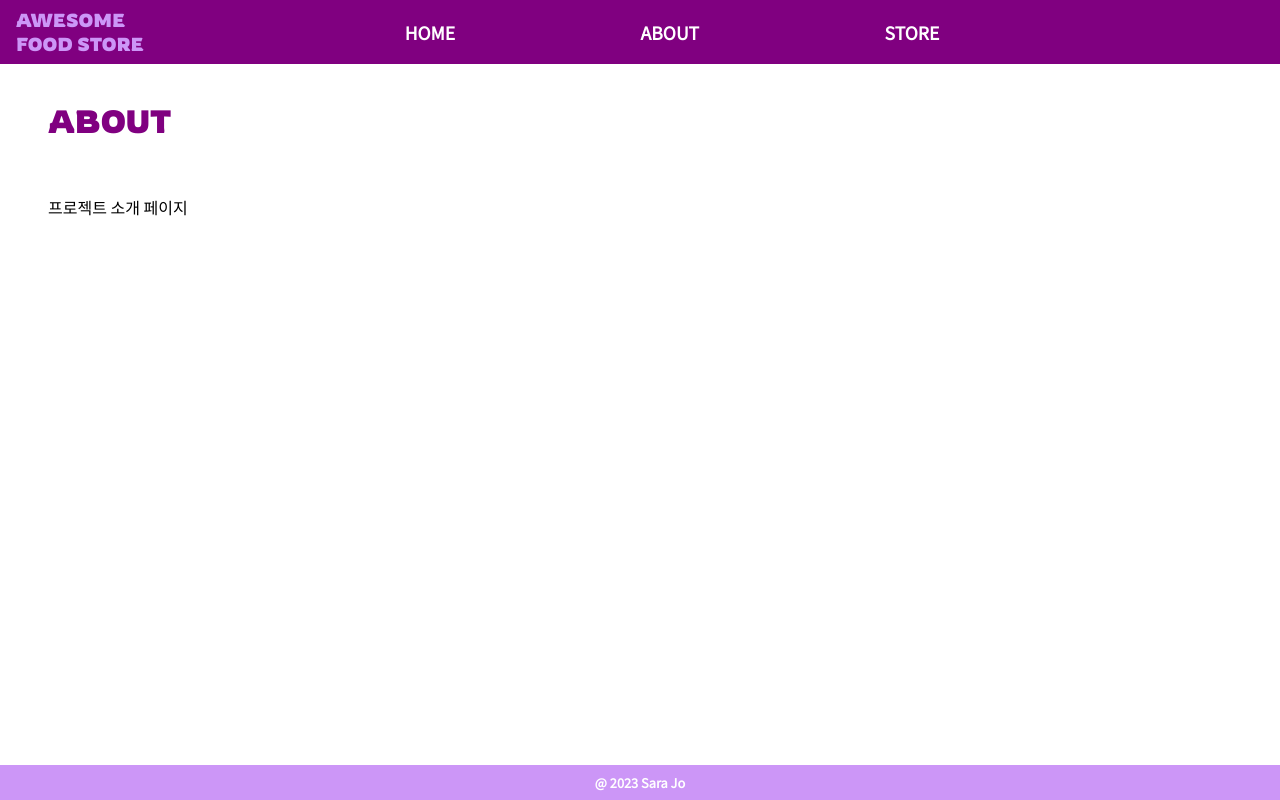
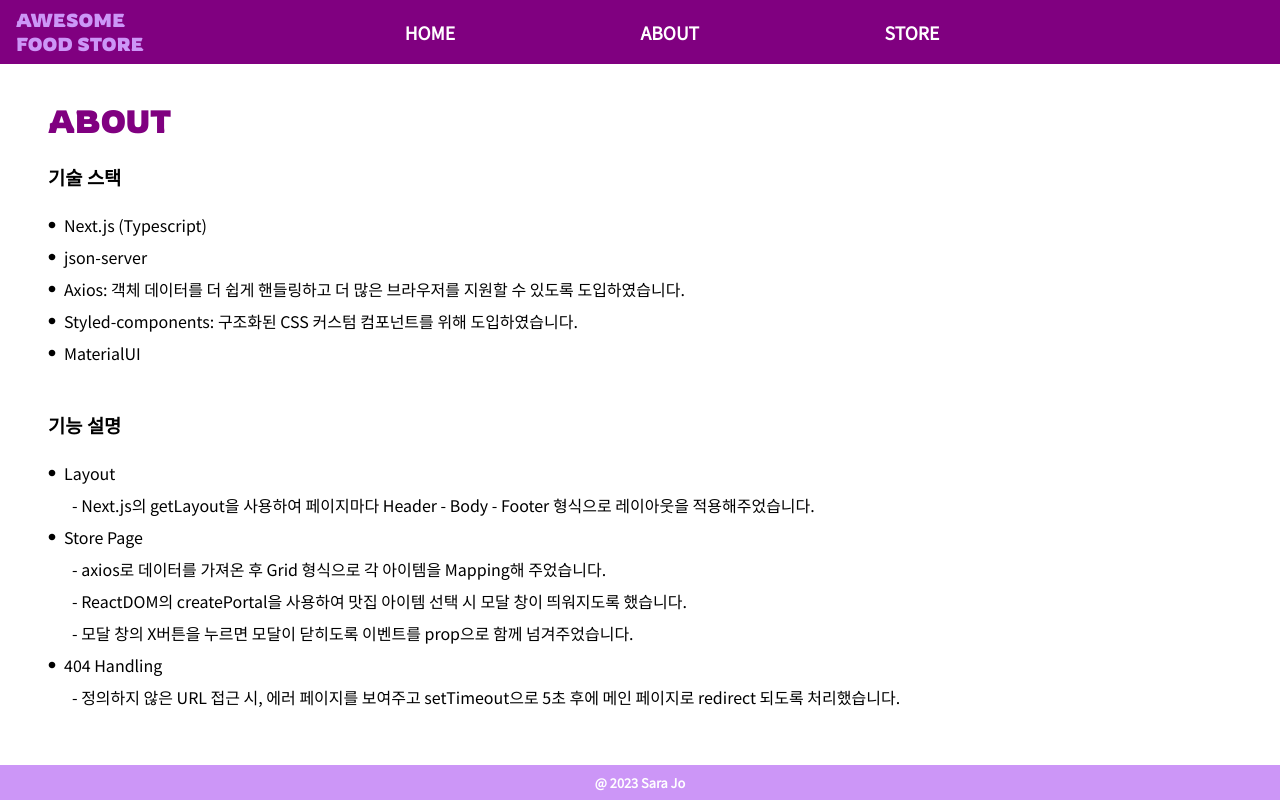
Before and after one commit to Sara-Jo/Awesome-Food-Store, a Next.js app: page /about in a window 1280 px wide. Built offline with nearby package versions, Linux system fonts and the light colour scheme.

Commit message:
added content of about page

```diff
--- a/src/pages/about.tsx
+++ b/src/pages/about.tsx
@@ -1,6 +1,8 @@
-import Layout from "@/layout/layout";
+import Layout from "@/components/layout/layout";
 import { ReactElement } from "react";
 import styled from "styled-components";
+import LensIcon from "@material-ui/icons/Lens";
+import LensOutlinedIcon from "@material-ui/icons/LensOutlined";
 
 export default function About() {
   return (
@@ -8,7 +10,79 @@ export default function About() {
       <TitleContainer>
         <h1>ABOUT</h1>
       </TitleContainer>
-      <ContentContainer>프로젝트 소개 페이지</ContentContainer>
+      <ContentContainer>
+        <h3>기술 스택</h3>
+        <ContentWrapper>
+          <LensIcon />
+          <p>Next.js (Typescript)</p>
+        </ContentWrapper>
+        <ContentWrapper>
+          <LensIcon />
+          <p>json-server</p>
+        </ContentWrapper>
+        <ContentWrapper>
+          <LensIcon />
+          <p>
+            Axios: 객체 데이터를 더 쉽게 핸들링하고 더 많은 브라우저를 지원할 수
+            있도록 도입하였습니다.
+          </p>
+        </ContentWrapper>
+        <ContentWrapper>
+          <LensIcon />
+          <p>
+            Styled-components: 구조화된 CSS 커스텀 컴포넌트를 위해
+            도입하였습니다.
+          </p>
+        </ContentWrapper>
+        <ContentWrapper>
+          <LensIcon />
+          <p>MaterialUI</p>
+        </ContentWrapper>
+        <br />
+        <h3>기능 설명</h3>
+        <ContentWrapper>
+          <LensIcon />
+          <p>Layout</p>
+        </ContentWrapper>
+        <ContentWrapper>
+          <p className="sub-content">
+            - Next.js의 getLayout을 사용하여 페이지마다 Header - Body - Footer
+            형식으로 레이아웃을 적용해주었습니다.
+          </p>
+        </ContentWrapper>
+        <ContentWrapper>
+          <LensIcon />
+          <p>Store Page</p>
+        </ContentWrapper>
+        <ContentWrapper>
+          <p className="sub-content">
+            - axios로 데이터를 가져온 후 Grid 형식으로 각 아이템을 Mapping해
+            주었습니다.
+          </p>
+        </ContentWrapper>
+        <ContentWrapper>
+          <p className="sub-content">
+            - ReactDOM의 createPortal을 사용하여 맛집 아이템 선택 시 모달 창이
+            띄워지도록 했습니다.
+          </p>
+        </ContentWrapper>
+        <ContentWrapper>
+          <p className="sub-content">
+            - 모달 창의 X버튼을 누르면 모달이 닫히도록 이벤트를 prop으로 함께
+            넘겨주었습니다.
+          </p>
+        </ContentWrapper>
+        <ContentWrapper>
+          <LensIcon />
+          <p>404 Handling</p>
+        </ContentWrapper>
+        <ContentWrapper>
+          <p className="sub-content">
+            - 정의하지 않은 URL 접근 시, 에러 페이지를 보여주고 setTimeout으로
+            5초 후에 메인 페이지로 redirect 되도록 처리했습니다.
+          </p>
+        </ContentWrapper>
+      </ContentContainer>
     </Container>
   );
 }
@@ -21,9 +95,31 @@ const Container = styled.div``;
 
 const TitleContainer = styled.div`
   color: purple;
-  padding: 1rem 3rem;
+  padding: 1rem 3rem 0 3rem;
 `;
 
 const ContentContainer = styled.div`
-  padding: 1rem 3rem;
+  padding: 0 3rem;
 `;
+
+const ContentWrapper = styled.div`
+  display: flex;
+  align-items: center;
+  height: 2rem;
+  svg {
+    font-size: 0.5rem;
+    margin-right: 0.5rem;
+  }
+  p {
+    /* text-overflow: ellipsis; */
+    /* overflow: hidden; */
+    /* display: -webkit-box;
+    -webkit-line-clamp: 1;
+    -webkit-box-orient: vertical; */
+  }
+  .sub-content {
+    margin-left: 1.5rem;
+    /* -webkit-line-clamp: 2;
+    word-wrap: break-word; */
+  }
+`;
--- a/src/pages/store.tsx
+++ b/src/pages/store.tsx
@@ -1,7 +1,7 @@
 import IStore from "@/interface/store";
 import { ReactElement, useEffect, useState } from "react";
 import axios from "axios";
-import Layout from "@/layout/layout";
+import Layout from "@/components/layout/layout";
 import styled from "styled-components";
 import Image from "next/image";
 import Modal from "@/components/Modal";
```
Also changed, not shown: src/components/layout/layout.tsx (renamed from src/layout/layout.tsx).
